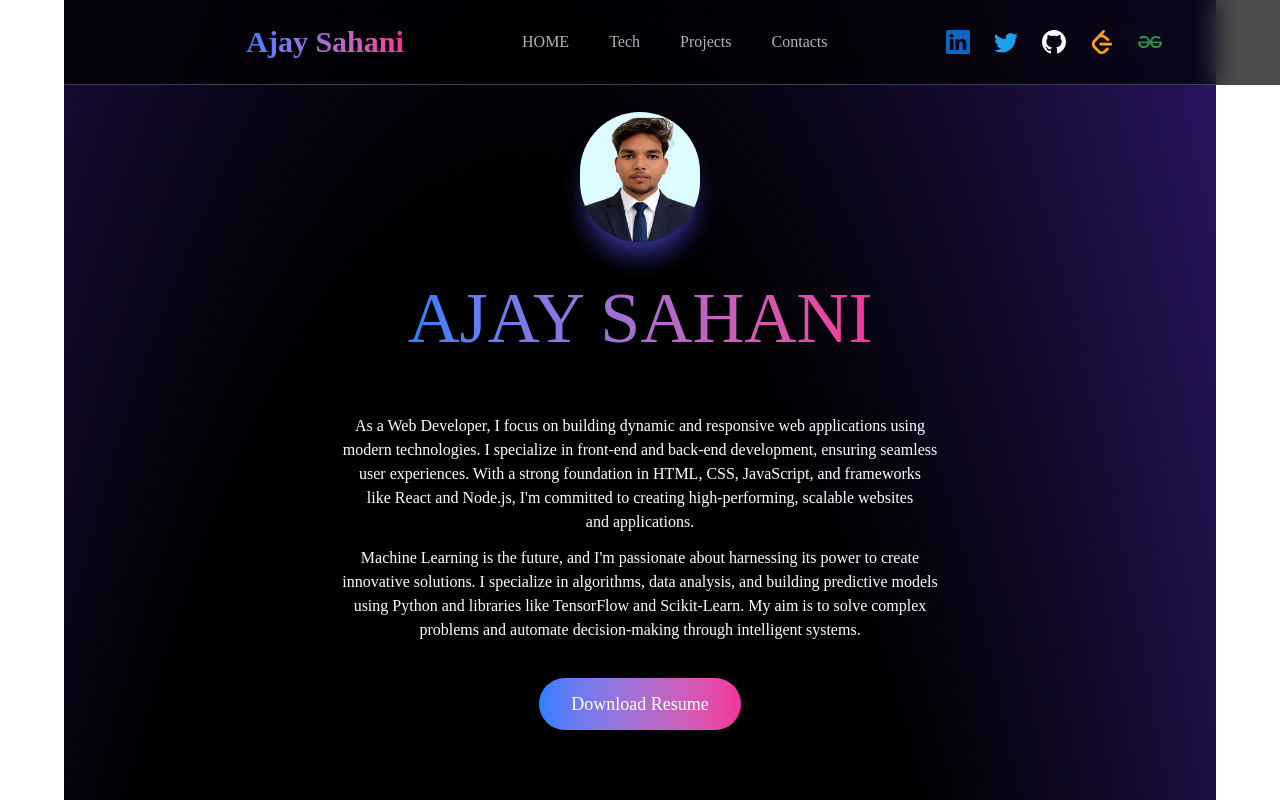
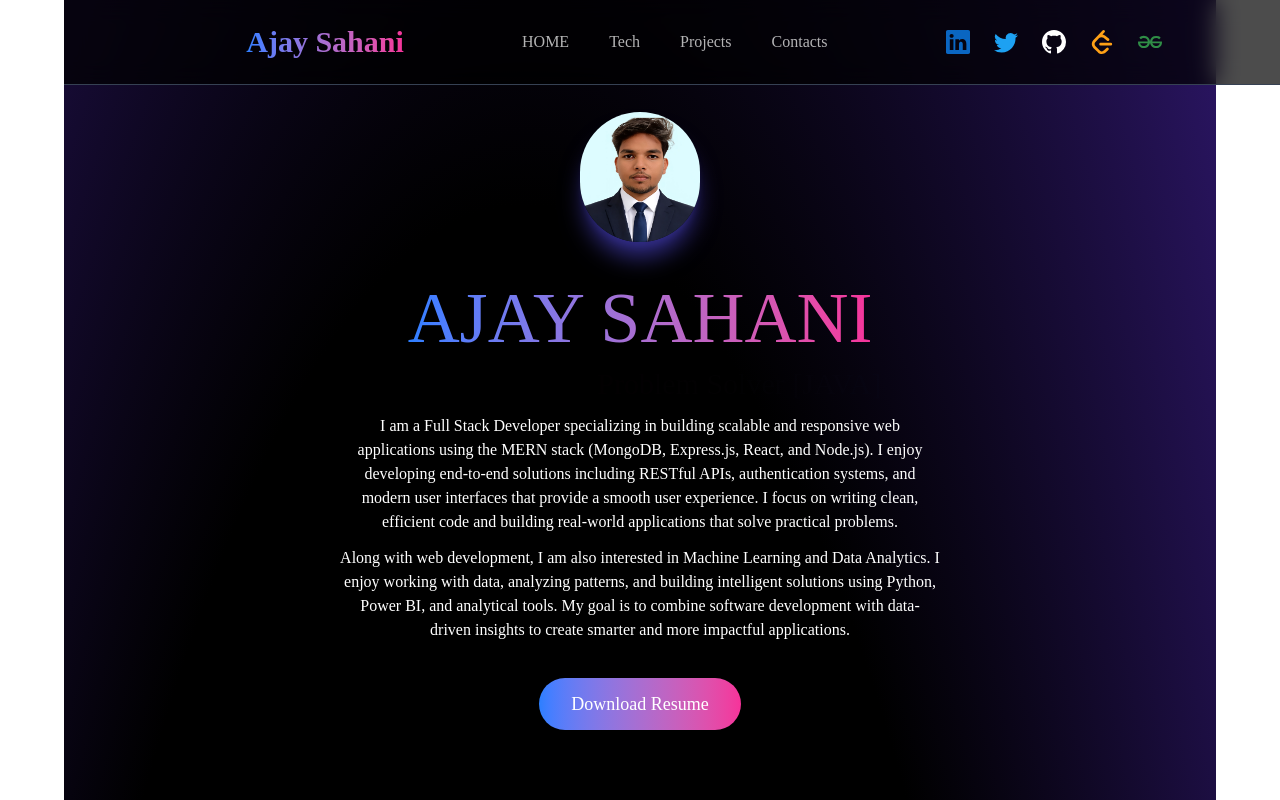
Before and after one commit to AJAY2405/portfolio, a React (Vite) app: page / in a window 1280 px wide. Shown: the top 800 px of the page. Built offline with nearby package versions, Linux system fonts and the light colour scheme.

Commit message:
update the paragraph

```diff
--- a/src/components/Hero.jsx
+++ b/src/components/Hero.jsx
@@ -1,8 +1,13 @@
-import React, { useEffect, useState } from 'react';
-import { motion, AnimatePresence } from 'framer-motion';
+import React, { useEffect, useState } from "react";
+import { motion, AnimatePresence } from "framer-motion";
 
 function Hero() {
-  const roles = ["Web Developer", "Machine Learning", "Problem Solver [JAVA]","Power BI"];
+  const roles = [
+    "Web Developer",
+    "Machine Learning",
+    "Problem Solver [JAVA]",
+    "Power BI",
+  ];
   const [index, setIndex] = useState(0);
 
   useEffect(() => {
@@ -14,9 +19,11 @@ function Hero() {
   }, []);
 
   return (
-    <div id="home" className='px-16 flex min-h-screen w-full items-center justify-center py-28 md:px-32'>
+    <div
+      id="home"
+      className="px-16 flex min-h-screen w-full items-center justify-center py-28 md:px-32"
+    >
       <div className="flex flex-col items-center justify-center gap-10 text-white">
-
         {/* Animated Image */}
         <motion.div
           initial={{ opacity: 0, y: -50 }}
@@ -26,9 +33,9 @@ function Hero() {
           <img
             src="/Images/image3.jpg"
             alt="Ajay Sahani"
-            className='w-[110px] h-[130px] cursor-pointer rounded-full shadow-xl shadow-indigo-900
+            className="w-[110px] h-[130px] cursor-pointer rounded-full shadow-xl shadow-indigo-900
               transition-all duration-300 hover:-translate-y-5 hover:scale-105 hover:shadow-indigo-600
-              md:w-[120px]  md:h-[130px]  '
+              md:w-[120px]  md:h-[130px]  "
           />
         </motion.div>
 
@@ -37,9 +44,9 @@ function Hero() {
           initial={{ opacity: 0, y: 50 }}
           animate={{ opacity: 1, y: 0 }}
           transition={{ duration: 0.8, delay: 0.2 }}
-          className='flex max-w-[600px] flex-col items-center justify-center gap-3 text-center'
+          className="flex max-w-[600px] flex-col items-center justify-center gap-3 text-center"
         >
-          <h1 className='bg-gradient-to-r from-blue-500 to-pink-500 bg-clip-text text-transparent text-5xl font-light md:text-7xl'>
+          <h1 className="bg-gradient-to-r from-blue-500 to-pink-500 bg-clip-text text-transparent text-5xl font-light md:text-7xl">
             AJAY SAHANI
           </h1>
 
@@ -51,18 +58,29 @@ function Hero() {
               animate={{ opacity: 1, x: 0 }}
               exit={{ opacity: 0, x: 100 }}
               transition={{ duration: 0.6 }}
-              className='bg-gradient-to-r from-pink-500 to-blue-500 bg-clip-text text-transparent text-2xl md:text-3xl'
+              className="bg-gradient-to-r from-pink-500 to-blue-500 bg-clip-text text-transparent text-2xl md:text-3xl"
             >
               {roles[index]}
             </motion.h3>
           </AnimatePresence>
 
           <p className="md:text-base text-pretty text-sm text-white">
-            As a Web Developer, I focus on building dynamic and responsive web applications using modern technologies. I specialize in front-end and back-end development, ensuring seamless user experiences. With a strong foundation in HTML, CSS, JavaScript, and frameworks like React and Node.js, I'm committed to creating high-performing, scalable websites and applications.
+            I am a Full Stack Developer specializing in building scalable and
+            responsive web applications using the MERN stack (MongoDB,
+            Express.js, React, and Node.js). I enjoy developing end-to-end
+            solutions including RESTful APIs, authentication systems, and modern
+            user interfaces that provide a smooth user experience. I focus on
+            writing clean, efficient code and building real-world applications
+            that solve practical problems.
           </p>
 
           <p className="md:text-base text-pretty text-sm text-white">
-            Machine Learning is the future, and I'm passionate about harnessing its power to create innovative solutions. I specialize in algorithms, data analysis, and building predictive models using Python and libraries like TensorFlow and Scikit-Learn. My aim is to solve complex problems and automate decision-making through intelligent systems.
+            Along with web development, I am also interested in Machine Learning
+            and Data Analytics. I enjoy working with data, analyzing patterns,
+            and building intelligent solutions using Python, Power BI, and
+            analytical tools. My goal is to combine software development with
+            data-driven insights to create smarter and more impactful
+            applications.
           </p>
 
           {/* Resume Button */}
@@ -73,9 +91,7 @@ function Hero() {
           >
             Download Resume
           </motion.a>
-
         </motion.div>
-
       </div>
     </div>
   );
```
